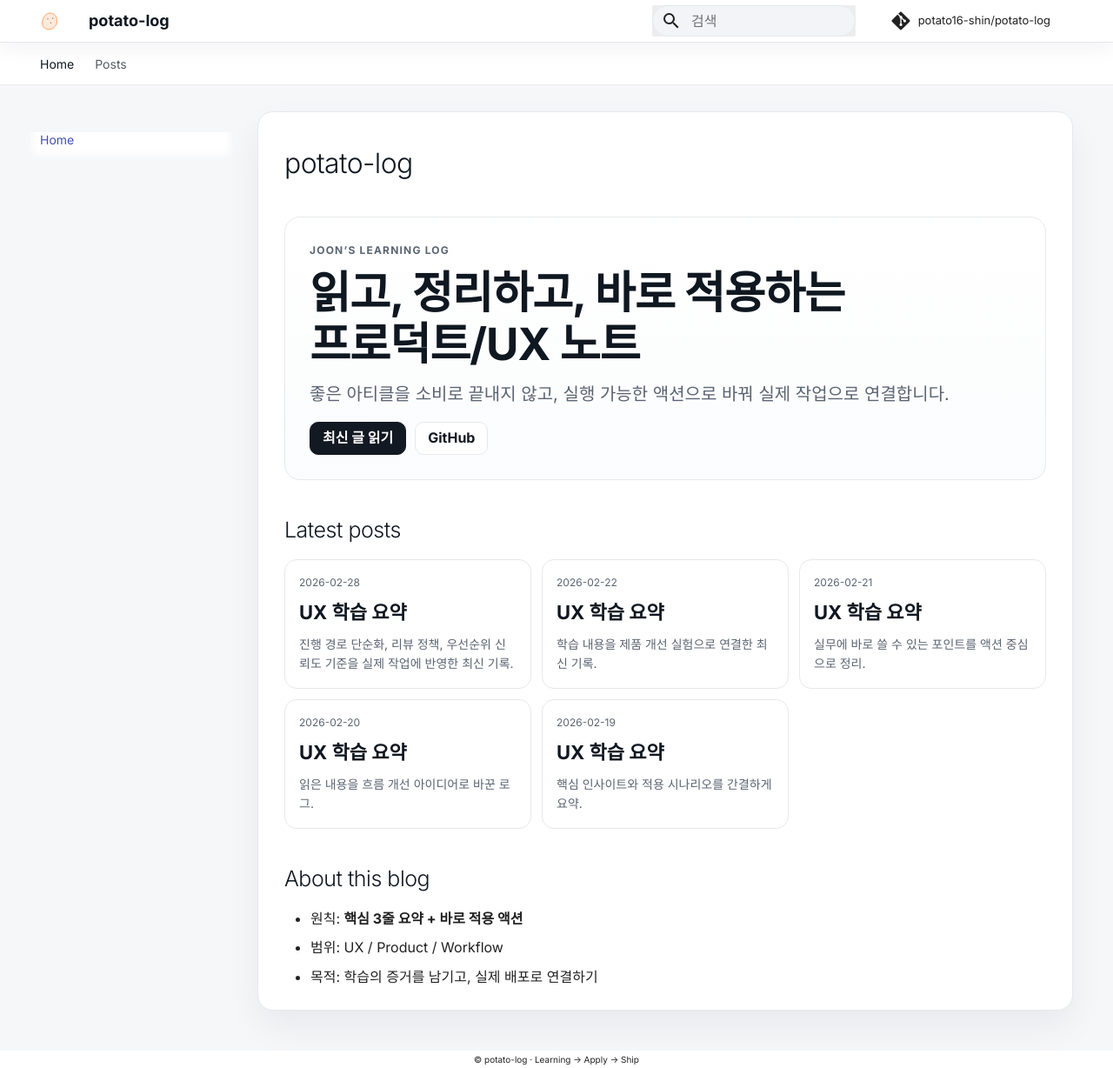
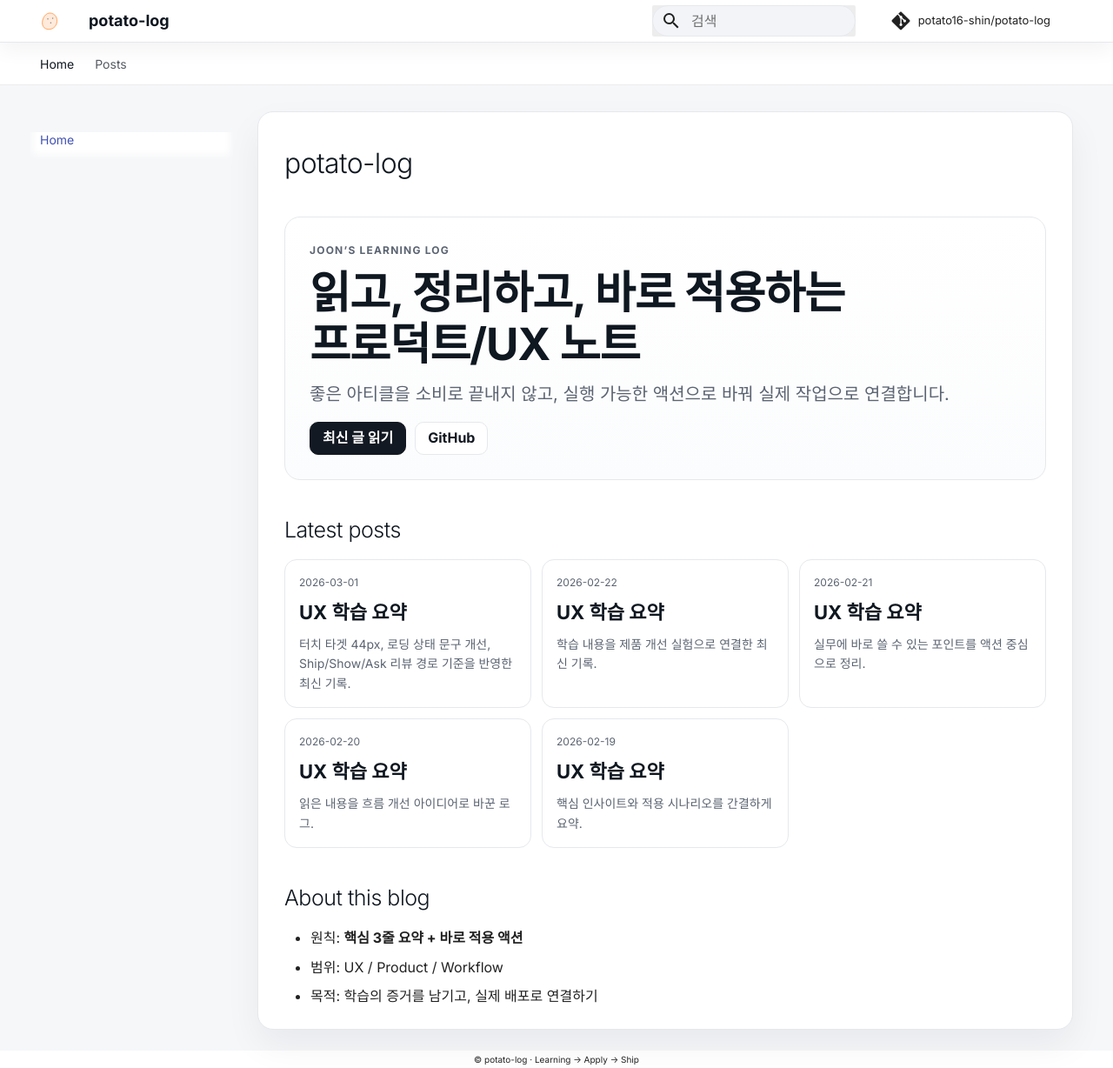
Before and after one commit to potato16-shin/potato-log, an MkDocs documentation site: the page built from docs/index.md, in a window 1280 px wide and 1228 px high. Shown: the whole window at 87% size. Built offline with MkDocs 1.6.1 and Material for MkDocs 9.7.7, drawn with Linux system fonts in a browser that asks for light colours; comment, search, counter and statistics services are not loaded.

Commit message:
docs: refresh homepage latest post to 2026-03-01

```diff
--- a/docs/index.md
+++ b/docs/index.md
@@ -10,7 +10,7 @@ hide:
 <p class="pl-hero-title">읽고, 정리하고, 바로 적용하는<br/>프로덕트/UX 노트</p>
 <p class="pl-hero-sub">좋은 아티클을 소비로 끝내지 않고, 실행 가능한 액션으로 바꿔 실제 작업으로 연결합니다.</p>
 <div class="pl-hero-cta">
-  <a class="pl-btn" href="posts/2026-02-28/">최신 글 읽기</a>
+  <a class="pl-btn" href="posts/2026-03-01/">최신 글 읽기</a>
   <a class="pl-btn pl-btn-ghost" href="https://github.com/potato16-shin/potato-log">GitHub</a>
 </div>
 </div>
@@ -19,9 +19,9 @@ hide:
 
 <div class="pl-latest" markdown>
 <div class="pl-post-card" markdown>
-<p class="pl-post-date">2026-02-28</p>
-<p class="pl-post-title"><a href="posts/2026-02-28/">UX 학습 요약</a></p>
-<p class="pl-post-desc">진행 경로 단순화, 리뷰 정책, 우선순위 신뢰도 기준을 실제 작업에 반영한 최신 기록.</p>
+<p class="pl-post-date">2026-03-01</p>
+<p class="pl-post-title"><a href="posts/2026-03-01/">UX 학습 요약</a></p>
+<p class="pl-post-desc">터치 타겟 44px, 로딩 상태 문구 개선, Ship/Show/Ask 리뷰 경로 기준을 반영한 최신 기록.</p>
 </div>
 <div class="pl-post-card" markdown>
 <p class="pl-post-date">2026-02-22</p>
```
